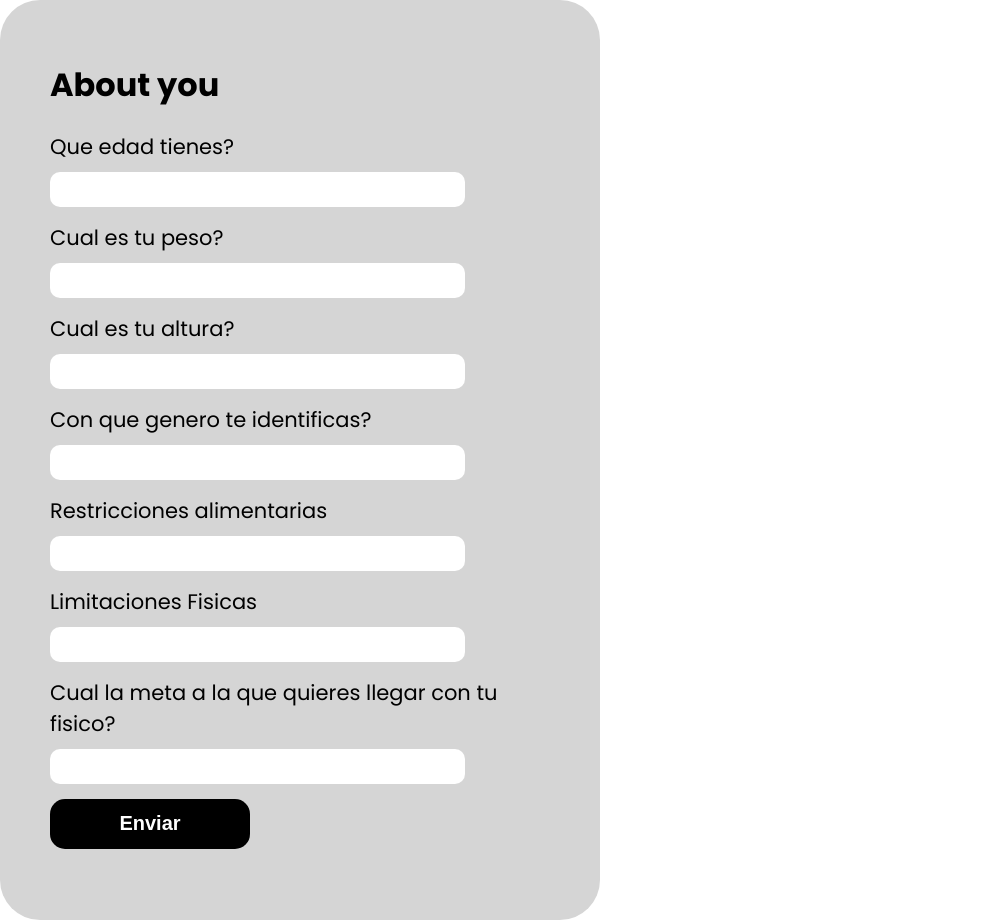
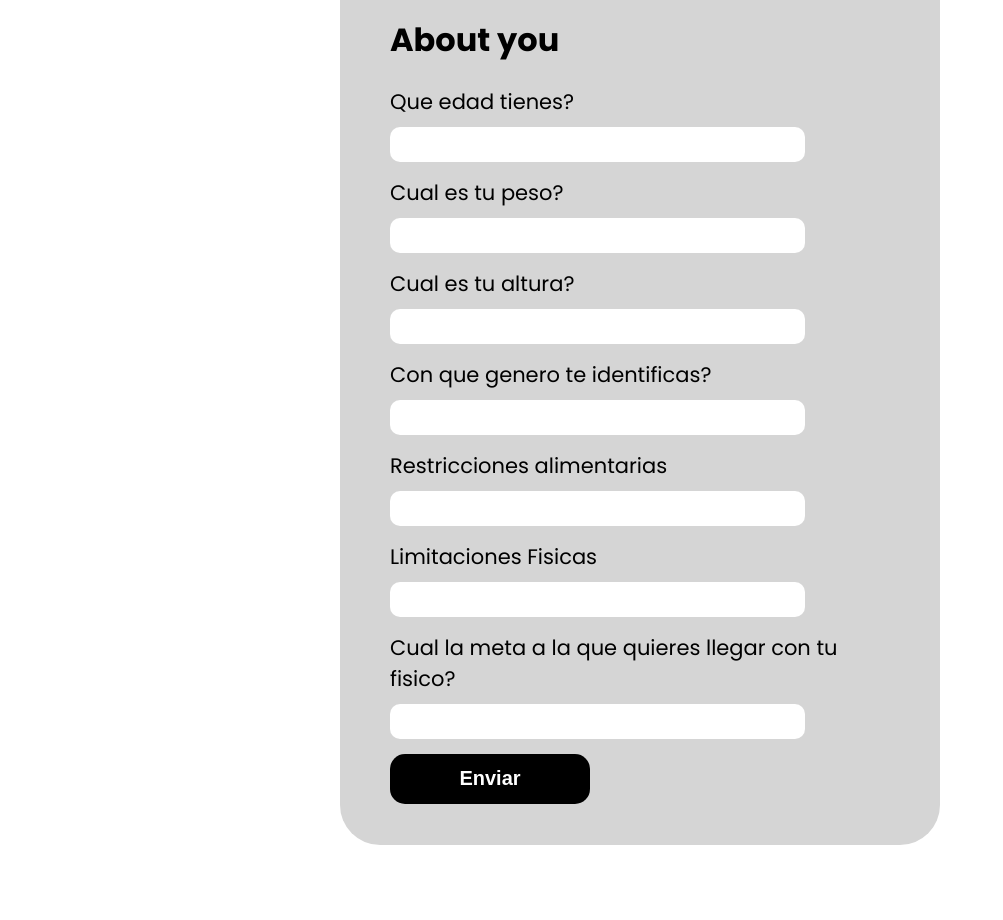
Before and after one commit to Chesco216/GymApp, a React (Vite) app: page /info-form in a window 1280 px wide. Shown: the whole page, without its empty margins (0-1003 px from the left). After the commit the page ends 845 px from the top, so only its background shows below. Built offline with nearby package versions, Linux system fonts and the light colour scheme; no server answers; a web font is replaced by a local one.

Commit message:
centered info-form

```diff
--- a/src/components/InfoForm.css
+++ b/src/components/InfoForm.css
@@ -1,5 +1,12 @@
+.info-form-container {
+  width: 100vw;
+  height: 100vh;
+  display: grid;
+  place-content: center;
+}
+
 .more-info-form {
-  height: 830px;
+  height: 800px;
   width: 500px;
   padding: 40px 50px 50px 50px;
   border-radius: 40px;
--- a/src/components/InfoForm.jsx
+++ b/src/components/InfoForm.jsx
@@ -64,6 +64,7 @@ export const InfoForm = () => {
   }
 
   return (
+    <div className='info-form-container'>
       <div className='more-info-form'>
         <h1>About you</h1>
         <form className='info-form' onSubmit={handleSubmit}>
@@ -154,5 +155,6 @@ export const InfoForm = () => {
           <button className='info-submit' type='submit'>Enviar</button>
         </form>
       </div>
+    </div>
   )
 }
```
Lines whose indentation alone changed are shown as unchanged.
